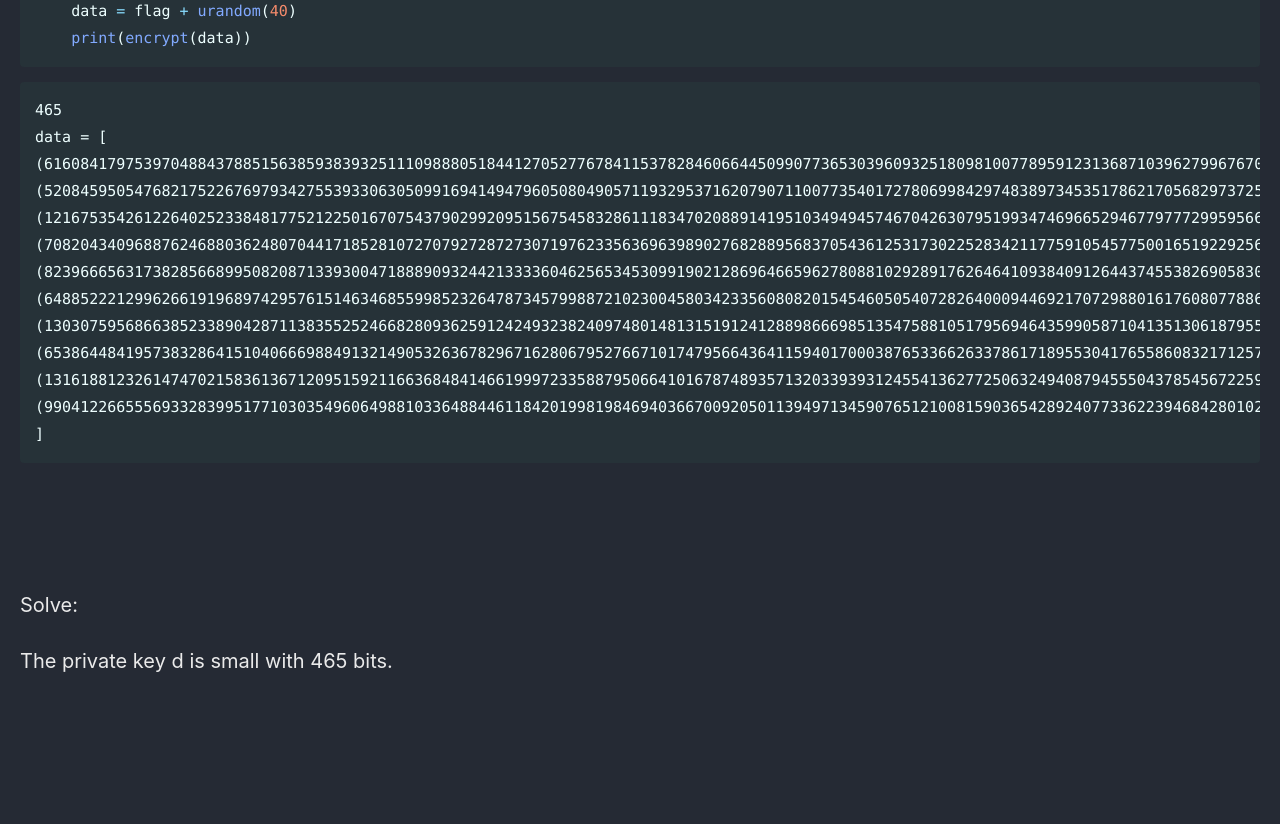
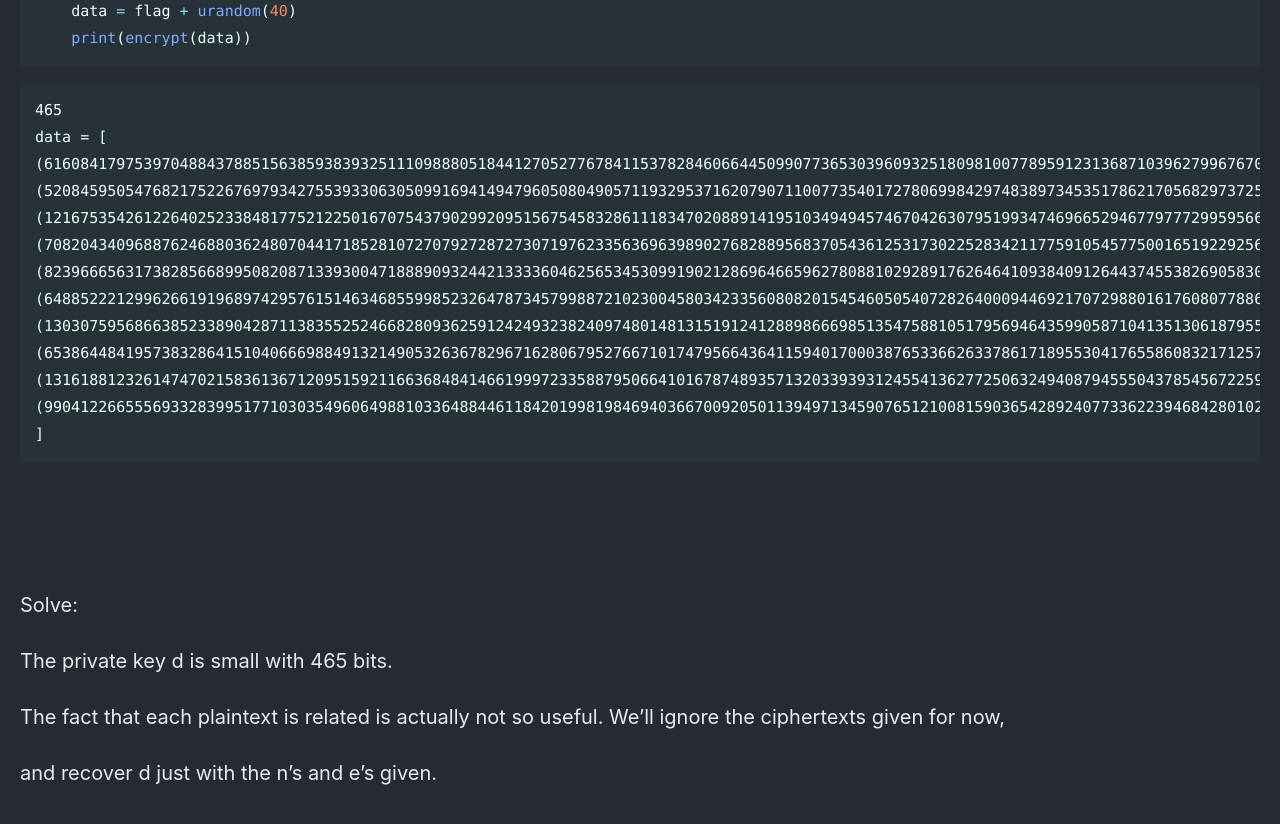
Before and after one commit to Connor-McCartney/Connor-McCartney.github.io, a Jekyll site: the page built from _pages/cryptography/other/Not-so-hard-RSA-HITCON-2019-Quals.md, in a window 1280 px wide and 900 px high, scrolled down 930 px. Shown: the top 824 px of the window. Built offline with Jekyll 4.4.1, drawn with Linux system fonts in a browser that asks for light colours; cached includes are drawn as plain includes; before the commit the page ends 1662 px from its top, so only the background shows below that.

Commit message:
Update Not-so-hard-RSA-HITCON-2019-Quals.md

```diff
--- a/_pages/cryptography/other/Not-so-hard-RSA-HITCON-2019-Quals.md
+++ b/_pages/cryptography/other/Not-so-hard-RSA-HITCON-2019-Quals.md
@@ -60,3 +60,9 @@ data = [
 Solve:
 
 The private key d is small with 465 bits.
+
+The fact that each plaintext is related is actually not so useful. We'll ignore the ciphertexts given for now,
+
+and recover d just with the n's and e's given.
+
+<br>
```
